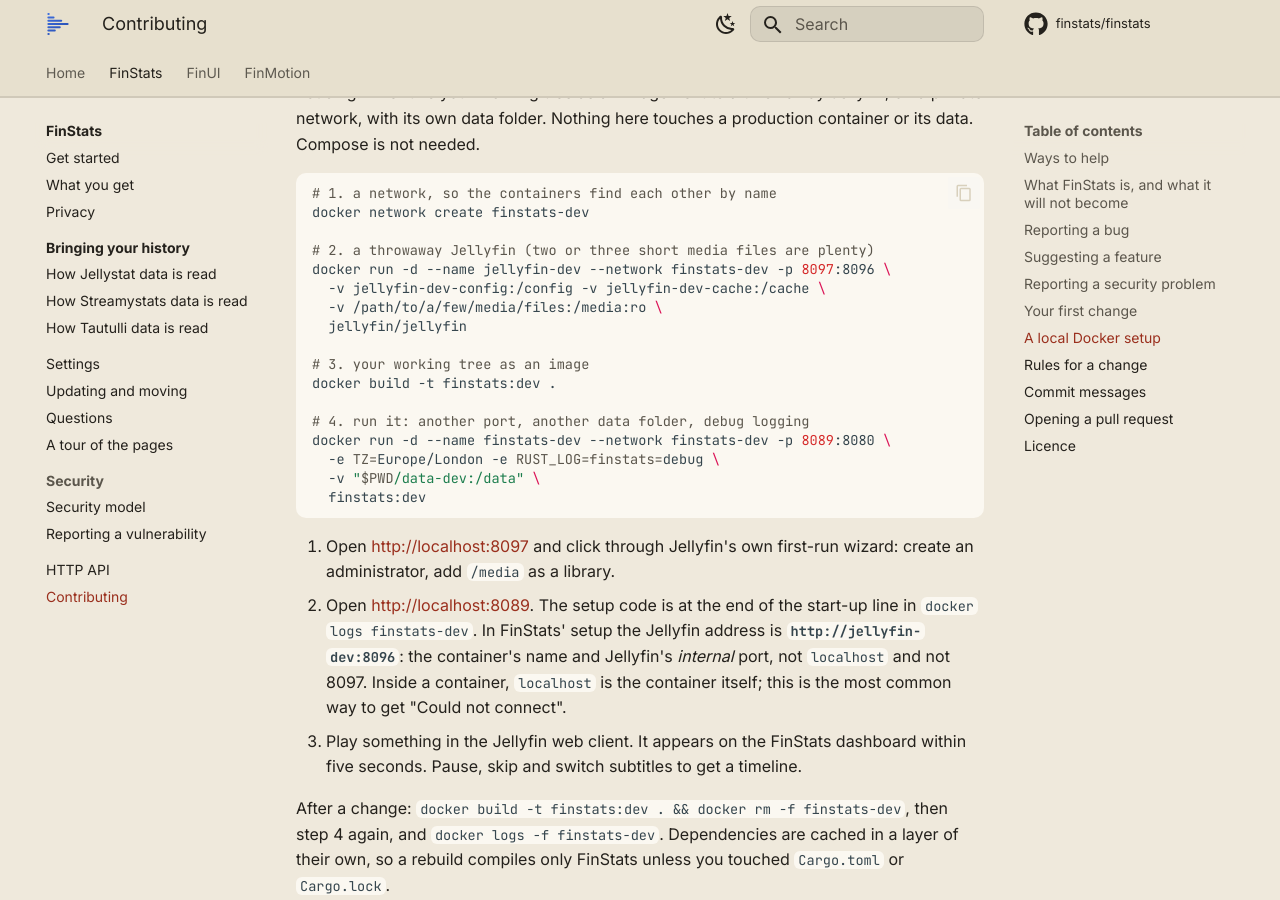
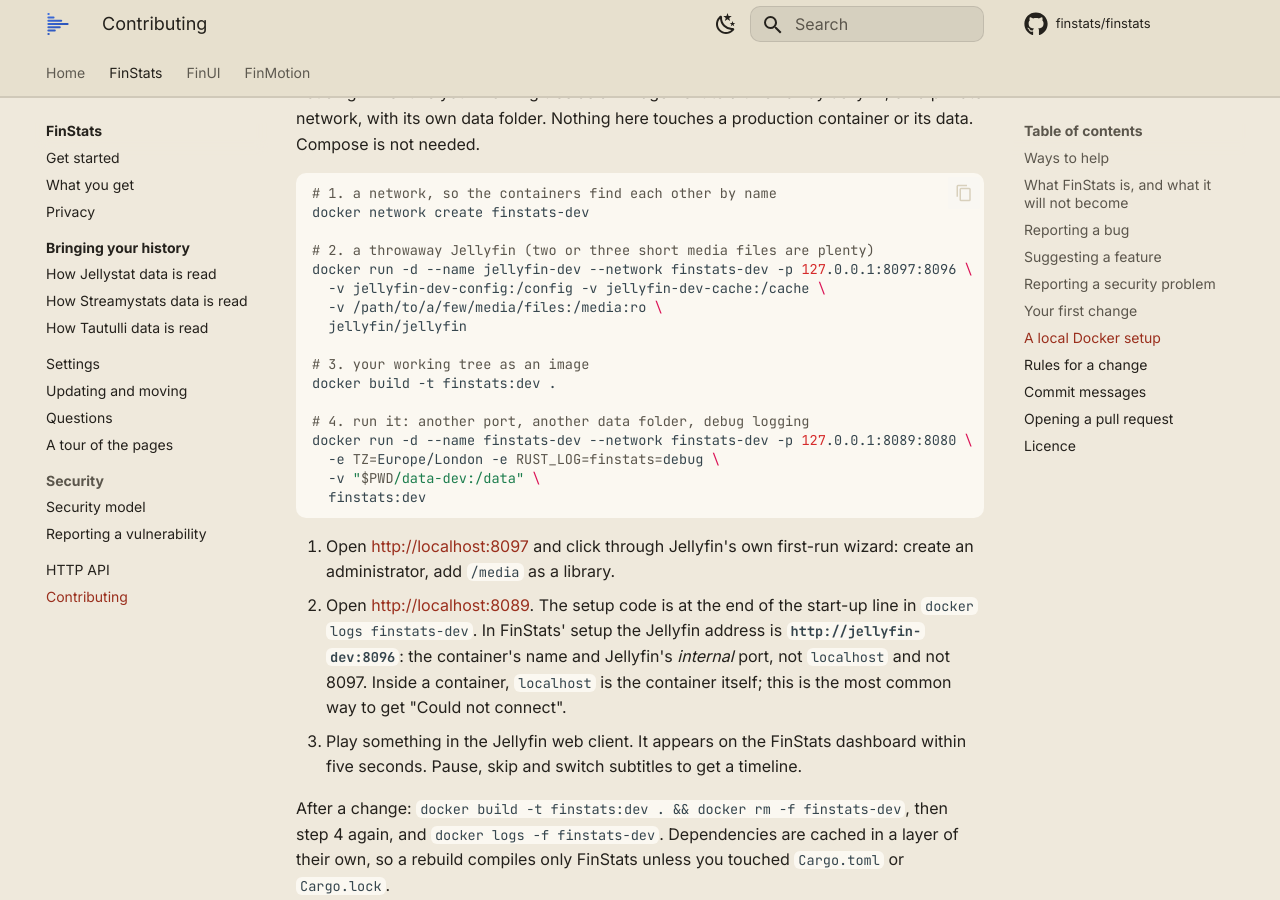
Before and after one commit to finstats/docs, an MkDocs documentation site: the page built from docs/finstats/contributing.md, in a window 1280 px wide and 900 px high, scrolled down 3065 px. Built offline with MkDocs 1.6.1 and Material for MkDocs 9.7.7, drawn with Linux system fonts in a browser that asks for light colours; comment, search, counter and statistics services are not loaded.

Commit message:
docs(finstats): the throwaway Jellyfin and FinStats listen on this machine only
Published on every interface, anyone on the developer's network could finish the
throwaway Jellyfin's first-run wizard before them.

```diff
--- a/docs/finstats/contributing.md
+++ b/docs/finstats/contributing.md
@@ -114,7 +114,7 @@ touches a production container or its data. Compose is not needed.
 docker network create finstats-dev
 
 # 2. a throwaway Jellyfin (two or three short media files are plenty)
-docker run -d --name jellyfin-dev --network finstats-dev -p 8097:8096 \
+docker run -d --name jellyfin-dev --network finstats-dev -p 127.0.0.1:8097:8096 \
   -v jellyfin-dev-config:/config -v jellyfin-dev-cache:/cache \
   -v /path/to/a/few/media/files:/media:ro \
   jellyfin/jellyfin
@@ -123,7 +123,7 @@ docker run -d --name jellyfin-dev --network finstats-dev -p 8097:8096 \
 docker build -t finstats:dev .
 
 # 4. run it: another port, another data folder, debug logging
-docker run -d --name finstats-dev --network finstats-dev -p 8089:8080 \
+docker run -d --name finstats-dev --network finstats-dev -p 127.0.0.1:8089:8080 \
   -e TZ=Europe/London -e RUST_LOG=finstats=debug \
   -v "$PWD/data-dev:/data" \
   finstats:dev
```
